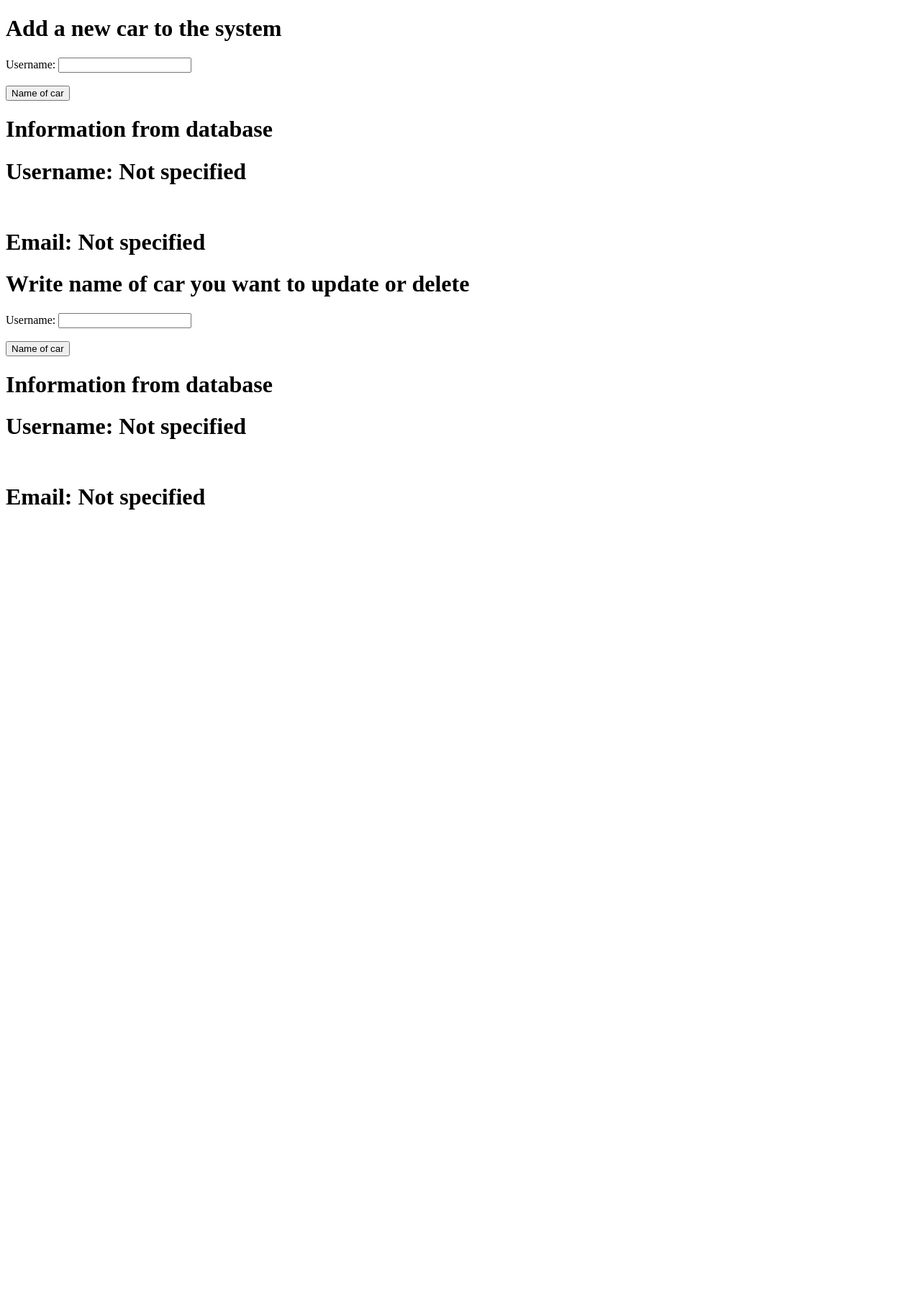
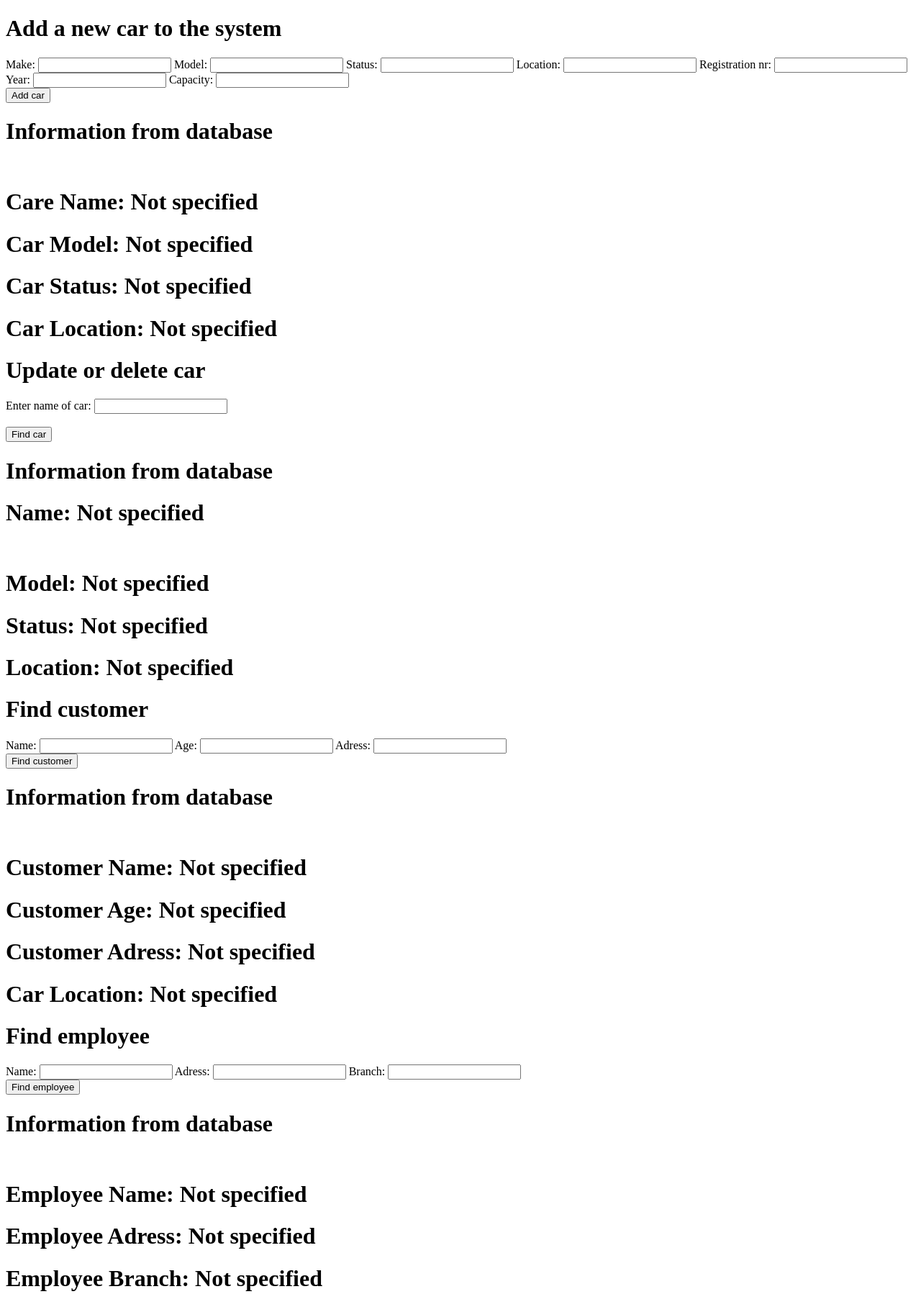
Before and after one commit to Hocuri/BestInfo212Project, a Flask app: page / in a window 1280 px wide. Shown: the whole page at 72% size. Before the commit the page ends 708 px from the top, so only its background shows below. Run offline with Flask 3, Linux system fonts and the light colour scheme.

Commit message:
updated html with employee, cutsomer and car

```diff
--- a/project/templates/index.html.j2
+++ b/project/templates/index.html.j2
@@ -9,29 +9,78 @@
       <h1>
         Add a new car to the system
     </h1>
-<form method="post">
-  Username: <input name="car"/>
-  <br/><br/>
-  <button type="submit">Name of car</button>
+    <form action="/save_car" method="post" name="Car">
+      Make: <input name="make"/>
+      Model: <input name="model"/>
+      Status: <input name="status"/>
+      Location: <input name="location"/>
+      Registration nr: <input name="reg"/>
+      Year: <input name="year"/>
+      Capacity: <input name="capacity"/>
+      <br/>
+      <button type="submit">Add car</button>
     </form>
 
-<h1>Information from database</h1>
-    <h1>Username: {{ data['username'] }}</h1></br>
-    <h1>Email: {{ data['email'] }}</h1>
+    <h1>Information from database</h1><br/>
+    <h1>Care Name: {{ data['username'] }}</h1>
+    <h1>Car Model: {{ data['email'] }}</h1>
+    <h1>Car Status: {{ data['email'] }}</h1>
+    <h1>Car Location: {{ data['email'] }}</h1>
 
 
 
     <h1>
-    Write name of car you want to update or delete
+        Update or delete car
     </h1>
     <form method="post">
-  Username: <input name="car"/>
+      Enter name of car: <input name="car"/>
       <br/><br/>
-  <button type="submit">Name of car</button>
+      <button type="submit">Find car</button>
     </form>
 
     <h1>Information from database</h1>
-    <h1>Username: {{ data['username'] }}</h1></br>
-    <h1>Email: {{ data['email'] }}</h1>
+        <h1>Name: {{ data['username'] }}</h1></br>
+        <h1>Model: {{ data['email'] }}</h1>
+        <h1>Status: {{ data['email'] }}</h1>
+        <h1>Location: {{ data['email'] }}</h1>
+
+
+
+    <h1>
+      Find customer
+    </h1>
+
+    <form method="post">
+        Name: <input name="car"/>
+        Age: <input age="car"/>
+        Adress: <input adress="car"/>
+        <br/>
+        <button type="submit">Find customer</button>
+    </form>
+
+    <h1>Information from database</h1><br/>
+    <h1>Customer Name: {{ data['username'] }}</h1>
+    <h1>Customer Age: {{ data['email'] }}</h1>
+    <h1>Customer Adress: {{ data['email'] }}</h1>
+    <h1>Car Location: {{ data['email'] }}</h1>
+
+    <h1>
+      Find employee
+    </h1>
+
+    <form method="post">
+        Name: <input name="car"/>
+        Adress: <input adress="car"/>
+        Branch: <input branch="car"/>
+        <br/>
+        <button type="submit">Find employee</button>
+    </form>
+
+    <h1>Information from database</h1><br/>
+    <h1>Employee Name: {{ data['username'] }}</h1>
+    <h1>Employee Adress: {{ data['email'] }}</h1>
+    <h1>Employee Branch: {{ data['email'] }}</h1>
+
   </body>
+
 </html>
```
Lines whose indentation alone changed are shown as unchanged.
